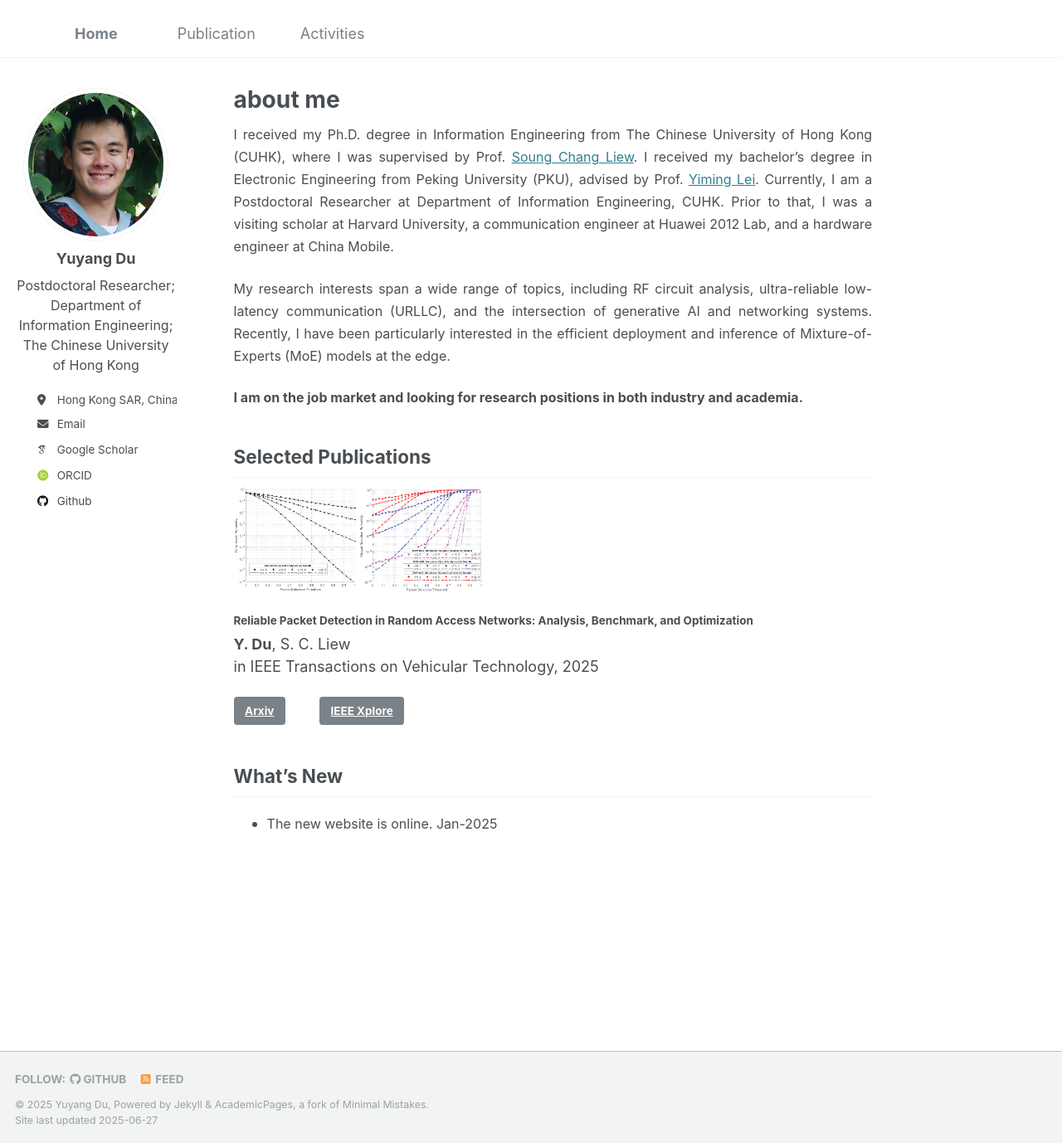
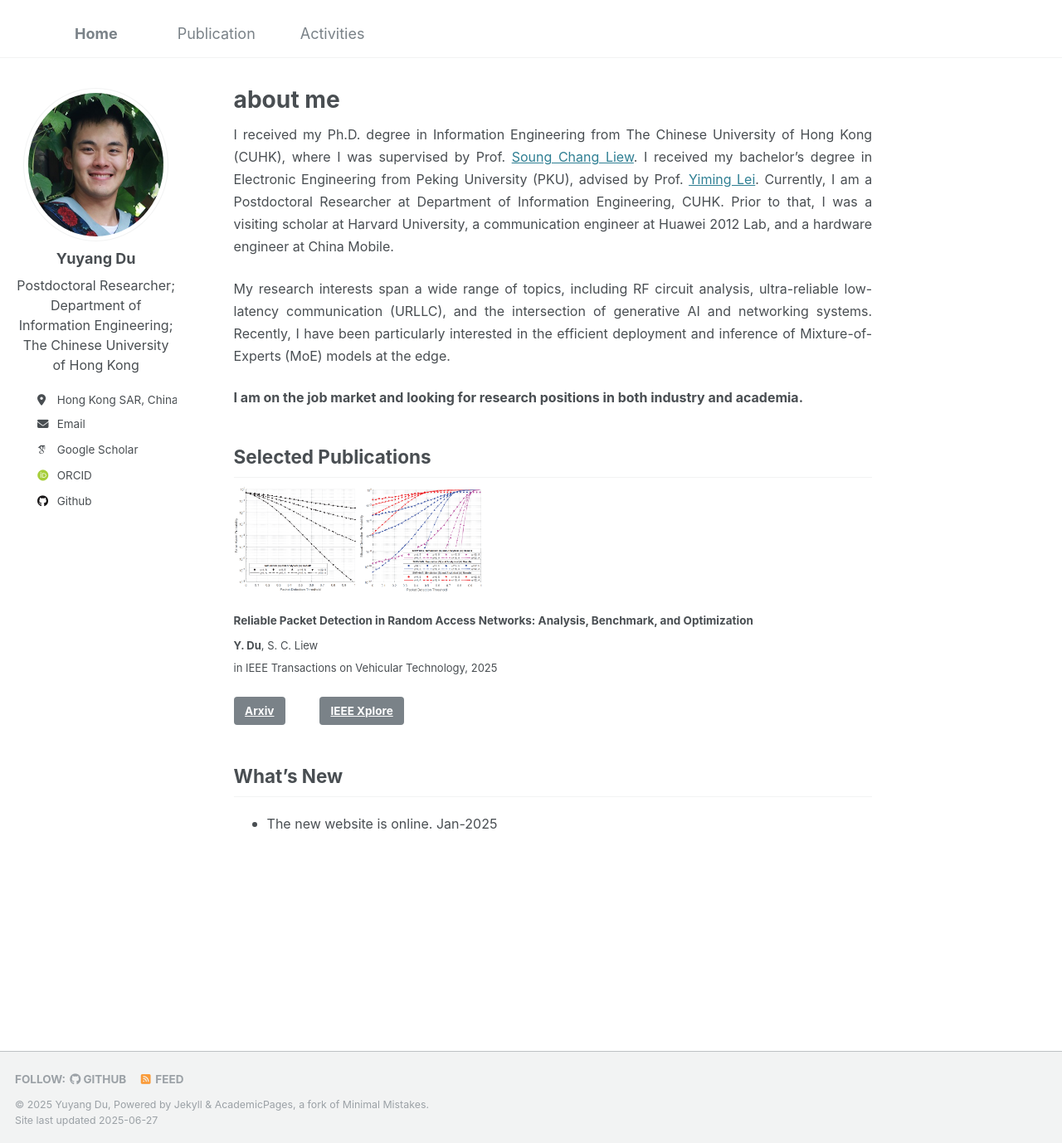
Before and after one commit to yuyangdu01/yuyangdu01.github.io, a Jekyll site: the page built from _pages/about.md, in a window 1280 px wide and 1378 px high. Shown: the whole window at 83% size. Built offline with Jekyll 4.4.1, drawn with Linux system fonts in a browser that asks for light colours; some web fonts are replaced.

Commit message:
Update about.md

```diff
--- a/_pages/about.md
+++ b/_pages/about.md
@@ -19,7 +19,7 @@ Selected Publications <font size=3></font>
   <div class="col-sm-5 col-md-4 col-lg-4 col-xl-4 m-auto"><img class="img-pub shadow-pub" src="images/1.png" width="300"></div>
   <div class="col align-self-center pub">
     <h4 class="pub-title">Reliable Packet Detection in Random Access Networks: Analysis, Benchmark, and Optimization</h4>
-    <p class="pub-p"><font size=4><b>Y. Du</b>, S. C. Liew <br>in IEEE Transactions on Vehicular Technology, 2025</font></p>
+    <p class="pub-p"><font size=2><b>Y. Du</b>, S. C. Liew <br>in IEEE Transactions on Vehicular Technology, 2025</font></p>
     <a class="btn btn-primary" role="button" href="https://arxiv.org/pdf/2307.05224" target="_blank">Arxiv</a>&emsp;&emsp;
     <a class="btn btn-primary" role="button" href="https://ieeexplore.ieee.org/document/10902223" target="_blank">IEEE Xplore</a>&emsp;&emsp;
   </div>
```
